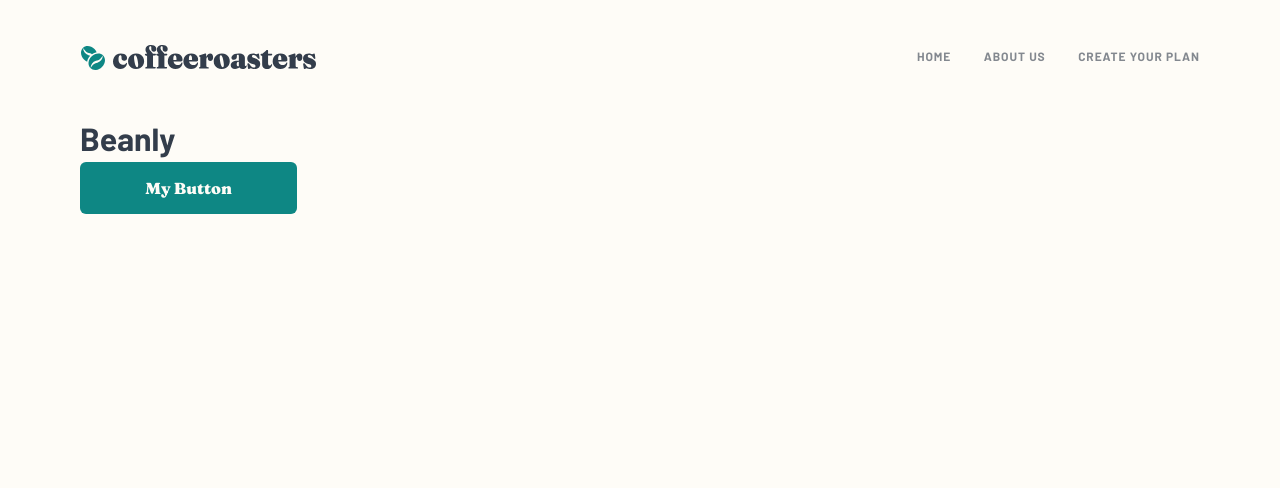
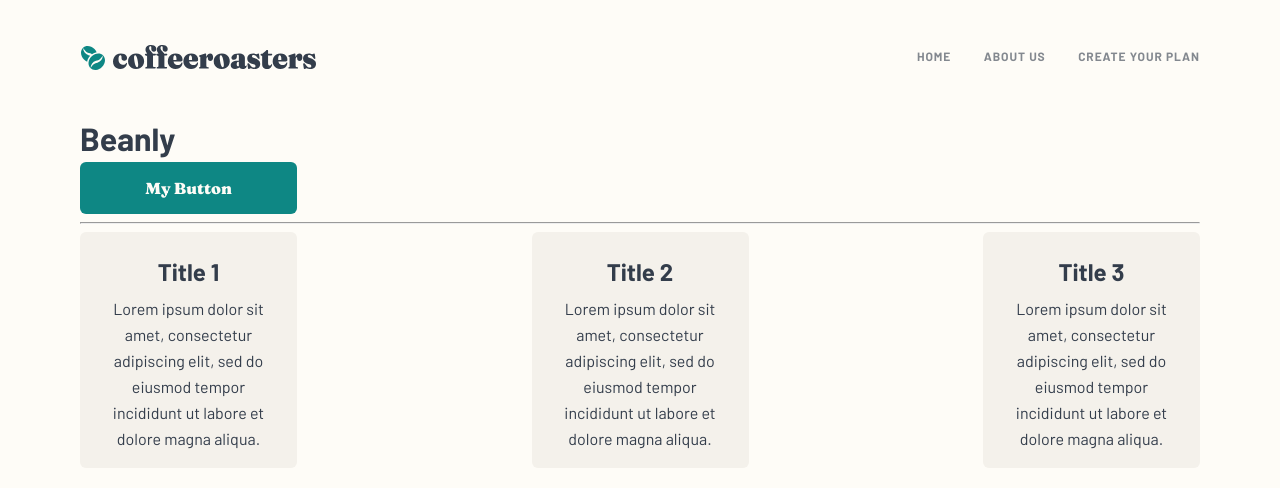
Before and after one commit to CodeHunt101/beanly-coffee, a Next.js app: page / in a window 1280 px wide. Shown: the top 488 px of the page. Built offline with nearby package versions, Linux system fonts and the light colour scheme.

Commit message:
add option cards component

```diff
--- a/app/page.tsx
+++ b/app/page.tsx
@@ -1,4 +1,6 @@
 import Button from "@/components/button/Button";
+import OptionCard from "@/components/optionCards/OptionCard";
+import OptionCards from "@/components/optionCards/OptionCards";
 
 export const metadata = {
   title: "Beanly",
@@ -8,7 +10,27 @@ export default function Page() {
   return (
     <main>
       <h1>Beanly</h1>
-      <Button content="My Button" />
+      <Button>My Button</Button>
+      <hr></hr>
+      <OptionCards
+        options={[
+          {
+            title: "Title 1",
+            content:
+              "Lorem ipsum dolor sit amet, consectetur adipiscing elit, sed do eiusmod tempor incididunt ut labore et dolore magna aliqua.",
+          },
+          {
+            title: "Title 2",
+            content:
+              "Lorem ipsum dolor sit amet, consectetur adipiscing elit, sed do eiusmod tempor incididunt ut labore et dolore magna aliqua.",
+          },
+          {
+            title: "Title 3",
+            content:
+              "Lorem ipsum dolor sit amet, consectetur adipiscing elit, sed do eiusmod tempor incididunt ut labore et dolore magna aliqua.",
+          },
+        ]}
+      />
     </main>
   );
 }
--- a/components/button/Button.tsx
+++ b/components/button/Button.tsx
@@ -1,21 +1,22 @@
 "use client";
 
+import { ReactNode } from "react";
 import styles from "./Button.module.scss";
 
 type ButtonProps = {
-  content: string;
+  children: ReactNode;
   onClick?: () => void;
   disabled?: boolean;
 };
 
-const Button = ({ content, onClick, disabled = false }: ButtonProps) => {
+const Button = ({ children, onClick, disabled = false }: ButtonProps) => {
   return (
     <button
       className={`${styles.btn} bg-primary ff-serif text-background`}
       disabled={disabled}
       onClick={onClick}
     >
-      {content}
+      {children}
     </button>
   );
 };
--- /dev/null
+++ b/components/optionCards/OptionCard.tsx
@@ -0,0 +1,28 @@
+import styles from "./OptionCards.module.scss";
+
+type OptionCardProps = {
+  title: string;
+  content: string;
+  isSelected: boolean;
+  onSelect: () => void;
+};
+
+const OptionCard = ({
+  title,
+  content,
+  isSelected,
+  onSelect,
+}: OptionCardProps) => {
+  return (
+    <button
+      role="tab"
+      className={`${styles.btn} ${isSelected ? styles.selected : ""} bg-muted text-dark`}
+      onClick={onSelect}
+    >
+      <h4 className="fs-400">{title}</h4>
+      <p className="fs-300">{content}</p>
+    </button>
+  );
+};
+
+export default OptionCard;
--- /dev/null
+++ b/components/optionCards/OptionCards.module.scss
@@ -0,0 +1,40 @@
+@import "@/styles/abstracts/variables", "@/styles/abstracts/mixins";
+
+.cardsContainer {
+  display: flex;
+  flex-direction: column;
+  width: 100%;
+  gap: 1rem;
+
+  @include md {
+    flex-direction: row;
+    justify-content: space-between;
+    gap: 0;
+  }
+
+  .btn {
+    cursor: pointer;
+    padding: 1em 2em;
+    border: none;
+    border-radius: 0.375rem;
+
+    @include md {
+      max-width: 13.563em;
+    }
+
+    &:hover {
+      background-color: $clr-secondary;
+    }
+
+    &:disabled {
+      background-color: $clr-disabled;
+      color: $clr-dark;
+      cursor: auto;
+    }
+
+    &.selected {
+      background-color: $clr-primary;
+      color: $clr-background;
+    }
+  }
+}
--- /dev/null
+++ b/components/optionCards/OptionCards.tsx
@@ -0,0 +1,37 @@
+"use client";
+import { useState } from "react";
+import OptionCard from "./OptionCard";
+import styles from "./OptionCards.module.scss";
+
+export type OptionCardData = {
+  title: string;
+  content: string;
+};
+
+type OptionCardsProps = {
+  options: OptionCardData[];
+};
+
+const OptionCards = ({ options }: OptionCardsProps) => {
+  const [selectedCard, setSelectedCard] = useState<string | null>(null);
+
+  const handleSelect = (title: string) => {
+    setSelectedCard(title);
+  };
+
+  return (
+    <div className={styles.cardsContainer}>
+      {options.map((option) => (
+        <OptionCard
+          key={option.title}
+          title={option.title}
+          content={option.content}
+          isSelected={selectedCard === option.title}
+          onSelect={() => handleSelect(option.title)}
+        />
+      ))}
+    </div>
+  );
+};
+
+export default OptionCards;
--- a/styles/abstracts/_variables.scss
+++ b/styles/abstracts/_variables.scss
@@ -7,6 +7,7 @@ $colours: (
   "background": #fefcf7,
   "neutral": #83888f,
   "disabled": #e2dedb,
+  "muted": #f4f1eb,
 );
 
 $clr-primary: map-get($colours, "primary");
@@ -16,6 +17,7 @@ $clr-background: map-get($colours, "background");
 $clr-dark: map-get($colours, "dark");
 $clr-secondary: map-get($colours, "secondary");
 $clr-disabled: map-get($colours, "disabled");
+$clr-muted: map-get($colours, "muted");
 
 // Font sizes
 $fs-map: (
```
